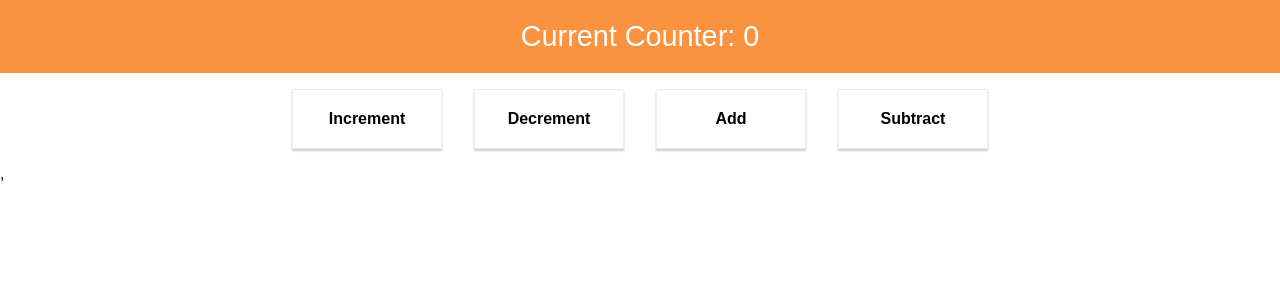
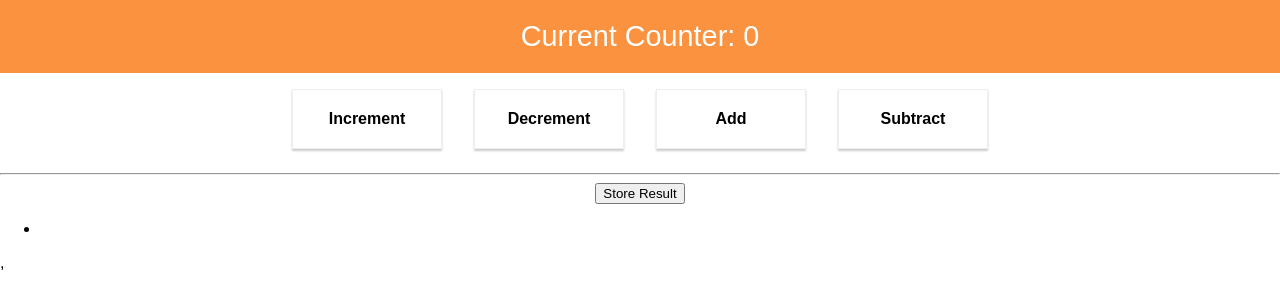
Before and after one commit to davidbolton1/redux-counter-app, a React (Create React App) app: page / in a window 1280 px wide. Shown: the top 300 px of the page. Built offline with nearby package versions, Linux system fonts and the light colour scheme.

Commit message:
added new button with onclick logic, li with onclick deletion

```diff
--- a/src/containers/Counter/Counter.js
+++ b/src/containers/Counter/Counter.js
@@ -34,6 +34,11 @@ class Counter extends Component {
                 <CounterControl label="Decrement" clicked={this.props.onDecrementCounter}  />
                 <CounterControl label="Add" clicked={this.props.onAddCounter}  />
                 <CounterControl label="Subtract" clicked={this.props.onSubtractCounter}  />
+                <hr />
+                <button onClick={this.props.onStoreResult}>Store Result</button>
+                <ul>
+                    <li onClick={this.props.onDeleteResult}></li>
+                </ul>
             </div>
         );
     }
@@ -49,8 +54,9 @@ const mapDispatchToProps = dispatch => {
         onIncrementCounter: () => dispatch({type: 'INCREMENT'}),
         onDecrementCounter: () => dispatch({type: 'DECREMENT' }),
         onAddCounter: () => dispatch({type: 'ADD', value:10}),
-        onSubtractCounter: () => dispatch({type: 'SUBTRACT', value:15})
-
+        onSubtractCounter: () => dispatch({type: 'SUBTRACT', value:15}),
+        onStoreResult: () => dispatch({type: 'STORE_RESULT'}),
+        onDeleteResult: () => dispatch({type: 'STORE_RESULT'})
     };
 }
 
--- a/src/store/reducer.js
+++ b/src/store/reducer.js
@@ -1,5 +1,6 @@
 const initialState = {
-	counter: 0
+    counter: 0,
+    results: []
 };
 
 const reducer = (state = initialState, action) => {
```
